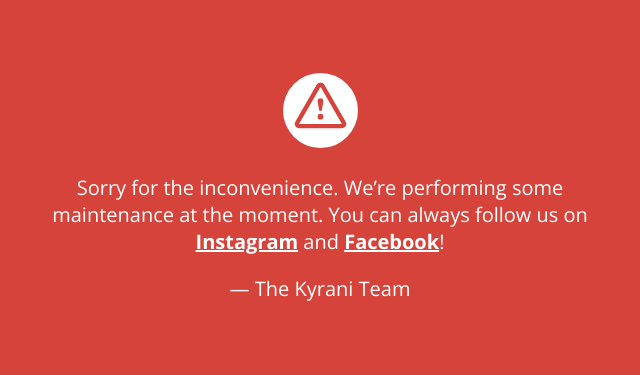
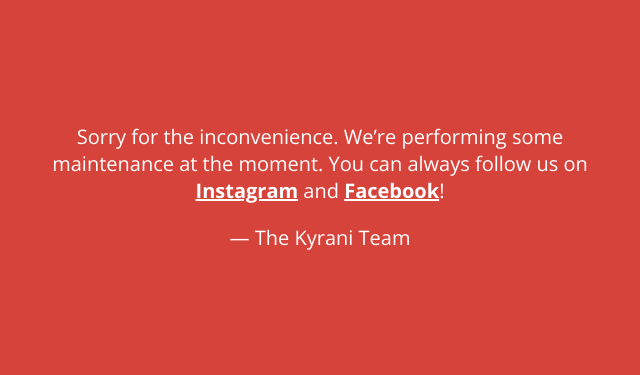
Before and after one commit to kyrani-ca/kyrani-ca.github.io, a plain HTML site: page index.html in a window 1280 px wide. Shown: the part 213-588 px from the top of the page, without its empty margins (320-960 px from the left). Drawn offline with nearby package versions, Linux system fonts and the light colour scheme.

Commit message:
added index.html

```diff
--- a/index.html
+++ b/index.html
@@ -14,7 +14,7 @@
 </style>
 
 <article>
-    <svg xmlns="http://www.w3.org/2000/svg" viewBox="0 0 202.24 202.24"><defs><style>.cls-1{fill:#fff;}</style></defs><title>Asset 3</title><g id="Layer_2" data-name="Layer 2"><g id="Capa_1" data-name="Capa 1"><path class="cls-1" d="M101.12,0A101.12,101.12,0,1,0,202.24,101.12,101.12,101.12,0,0,0,101.12,0ZM159,148.76H43.28a11.57,11.57,0,0,1-10-17.34L91.09,31.16a11.57,11.57,0,0,1,20.06,0L169,131.43a11.57,11.57,0,0,1-10,17.34Z"/><path class="cls-1" d="M101.12,36.93h0L43.27,137.21H159L101.13,36.94Zm0,88.7a7.71,7.71,0,1,1,7.71-7.71A7.71,7.71,0,0,1,101.12,125.63Zm7.71-50.13a7.56,7.56,0,0,1-.11,1.3l-3.8,22.49a3.86,3.86,0,0,1-7.61,0l-3.8-22.49a8,8,0,0,1-.11-1.3,7.71,7.71,0,1,1,15.43,0Z"/></g></g></svg>
+    <!-- <svg xmlns="http://www.w3.org/2000/svg" viewBox="0 0 202.24 202.24"><defs><style>.cls-1{fill:#fff;}</style></defs><title>Asset 3</title><g id="Layer_2" data-name="Layer 2"><g id="Capa_1" data-name="Capa 1"><path class="cls-1" d="M101.12,0A101.12,101.12,0,1,0,202.24,101.12,101.12,101.12,0,0,0,101.12,0ZM159,148.76H43.28a11.57,11.57,0,0,1-10-17.34L91.09,31.16a11.57,11.57,0,0,1,20.06,0L169,131.43a11.57,11.57,0,0,1-10,17.34Z"/><path class="cls-1" d="M101.12,36.93h0L43.27,137.21H159L101.13,36.94Zm0,88.7a7.71,7.71,0,1,1,7.71-7.71A7.71,7.71,0,0,1,101.12,125.63Zm7.71-50.13a7.56,7.56,0,0,1-.11,1.3l-3.8,22.49a3.86,3.86,0,0,1-7.61,0l-3.8-22.49a8,8,0,0,1-.11-1.3,7.71,7.71,0,1,1,15.43,0Z"/></g></g></svg> -->
     <!-- <h1>We&rsquo;ll be back soon!</h1> -->
     <div>
         <p>Sorry for the inconvenience. We&rsquo;re performing some maintenance at the moment. You can always follow us on <a href="https://www.instagram.com/kyrani.canada/">Instagram</a> and <a href="https://www.facebook.com/kyrani.canada">Facebook</a>!</p>
```
